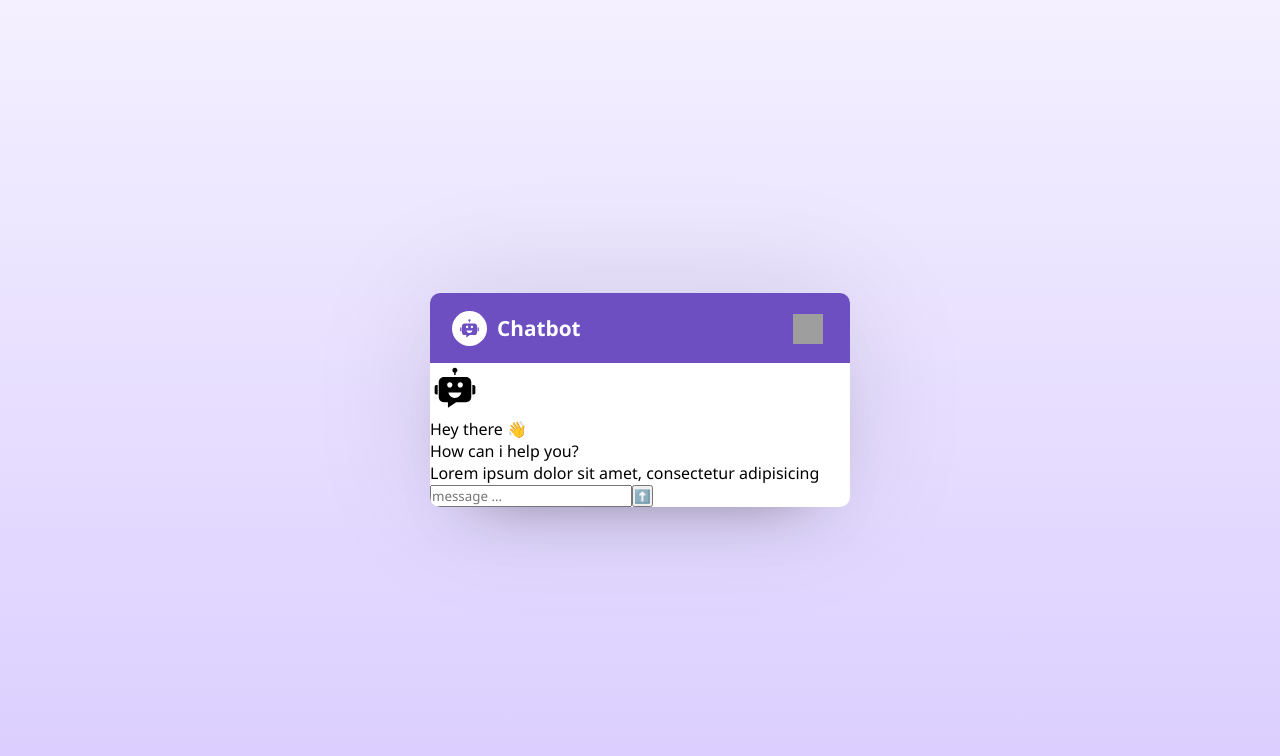
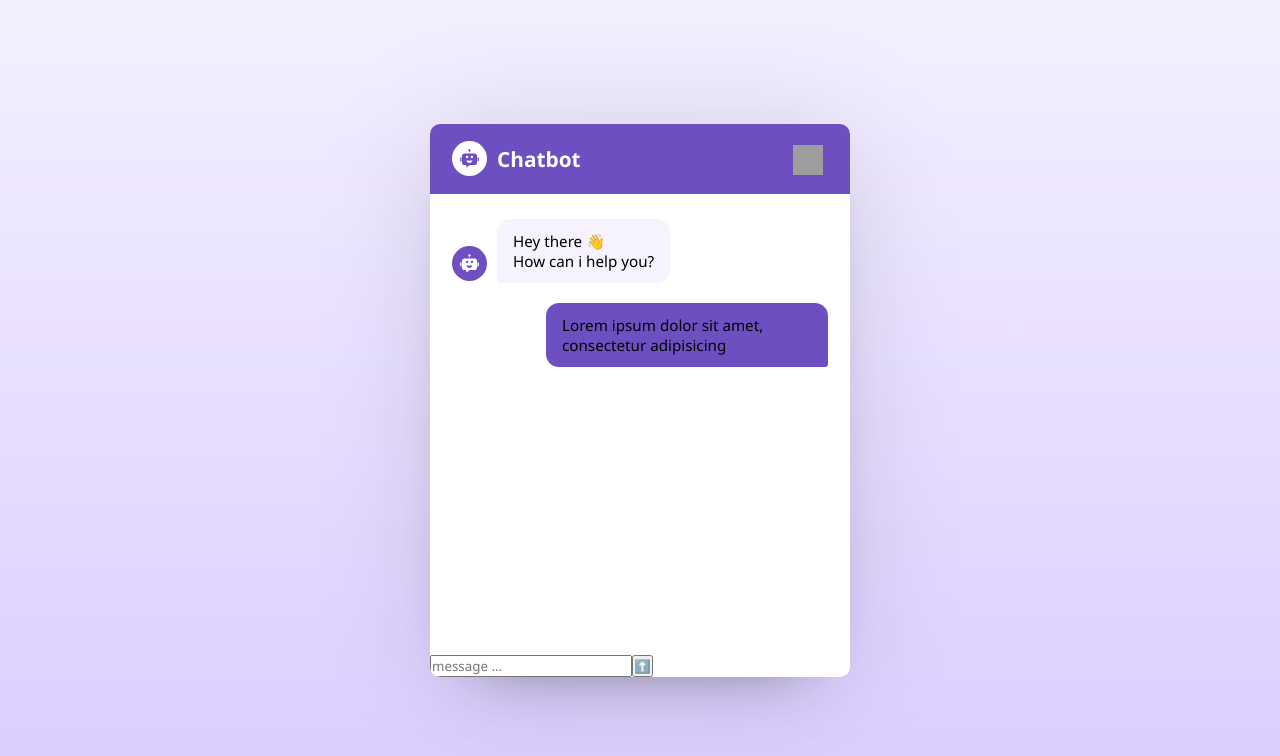
Before and after one commit to dag12y/chatBot, a React (Vite) app: page / in a window 1280 px wide. Shown: the top 756 px of the page. Built offline with nearby package versions, Linux system fonts and the light colour scheme; grey boxes are pictures that could not be loaded.

Commit message:
done styling the body part

```diff
--- a/src/App.jsx
+++ b/src/App.jsx
@@ -18,14 +18,14 @@
 
                 {/* {Body} */}
                 <div className="chat-body">
-                    <ChatbotIcon />
-                    <div className="mesage bot-message">
+                    <div className="message bot-message">
+                        <ChatbotIcon />
                         <p className="message-text">
                             Hey there 👋 <br />
                             How can i help you?
                         </p>
                     </div>
-                    <div className="mesage user-message">
+                    <div className="message user-message">
                         <p className="message-text">
                             Lorem ipsum dolor sit amet, consectetur adipisicing
                         </p>
@@ -41,9 +41,7 @@
                             className="message-input"
                             required
                         />
-                        <button className="down-arrow">
-                            ⬆️
-                        </button>
+                        <button className="down-arrow">⬆️</button>
                     </form>
                 </div>
             </div>
--- a/src/index.css
+++ b/src/index.css
@@ -1,26 +1,28 @@
-*{
+* {
     margin: 0;
     padding: 0;
     box-sizing: border-box;
     font-family: 'Segoe UI', Tahoma, Geneva, Verdana, sans-serif;
 }
-body{
+
+body {
     width: 100%;
     display: flex;
     align-items: center;
     justify-content: center;
     min-height: 100vh;
-    background:linear-gradient(#f4f0ff,#dacdff)
+    background: linear-gradient(#f4f0ff, #dacdff)
+}
 
-}
-.chatbot-popup{
+.chatbot-popup {
     width: 420px;
     overflow: hidden;
     background: #fff;
     border-radius: 10px;
-    box-shadow: 0 0 128px 0 rgba(0,0,0,0.1),0 32px 64px -48px rgba(0,0,0,0.5);
+    box-shadow: 0 0 128px 0 rgba(0, 0, 0, 0.1), 0 32px 64px -48px rgba(0, 0, 0, 0.5);
 }
-.chatbot-popup .chatbot-header{
+
+.chatbot-popup .chatbot-header {
     display: flex;
     padding: 15px 22px;
     align-items: center;
@@ -28,28 +30,31 @@
     background: #6d4fc2;
 
 }
-.chatbot-header .header-info{
+
+.chatbot-header .header-info {
     display: flex;
     gap: 10px;
     align-items: center;
 }
-.header-info svg{
+
+.header-info svg {
     width: 35px;
     height: 35px;
     padding: 6px;
     flex-shrink: 0;
-    fill:#6d4fc2;
+    fill: #6d4fc2;
     background-color: #fff;
     border-radius: 50%;
 
 }
-.header-info .logo-text{
+
+.header-info .logo-text {
     font-size: 1.3rem;
     color: #fff;
     font-weight: 600;
 }
 
-.chatbot-header button{
+.chatbot-header button {
     height: 40px;
     width: 40px;
     border: none;
@@ -63,10 +68,61 @@
     padding-top: 2px;
     transition: 0.2s ease;
 }
-.chatbot-header button img{
+
+.chatbot-header button img {
     width: 30px;
     height: 30px;
 }
-.chatbot-header button:hover{
+
+.chatbot-header button:hover {
     background-color: #5d4fc2;
 }
+
+.chat-body {
+    height: 460px;
+    overflow-y: auto;
+    padding: 25px 22px;
+    display: flex;
+    flex-direction: column;
+    gap: 20px;
+}
+
+.chat-body .message {
+    display: flex;
+    align-items: center;
+    gap: 10px;
+}
+
+.chat-body .message svg {
+    width: 35px;
+    height: 35px;
+    padding: 6px;
+    flex-shrink: 0;
+    fill: #fff;
+    background-color: #6d4fc2;
+    border-radius: 50%;
+    align-self: end;
+    margin-bottom: 2px;
+}
+
+.chat-body .message .message-text{
+    padding: 12px 16px;
+    max-width: 75%;
+    word-wrap: break-word;
+    white-space: pre-line;
+    font-size: 0.95rem;
+}
+.chat-body .bot-message .message-text{
+    background: #f6f2ff;
+    border-radius: 13px 13px 13px 3px;
+}
+
+.chat-body .user-message{
+    flex-direction: column;
+    align-items: flex-end;
+}
+
+.chat-body .user-message .message-text{
+    background: #6d4fc2;
+    border-radius: 13px 13px 3px 13px;
+}
```
